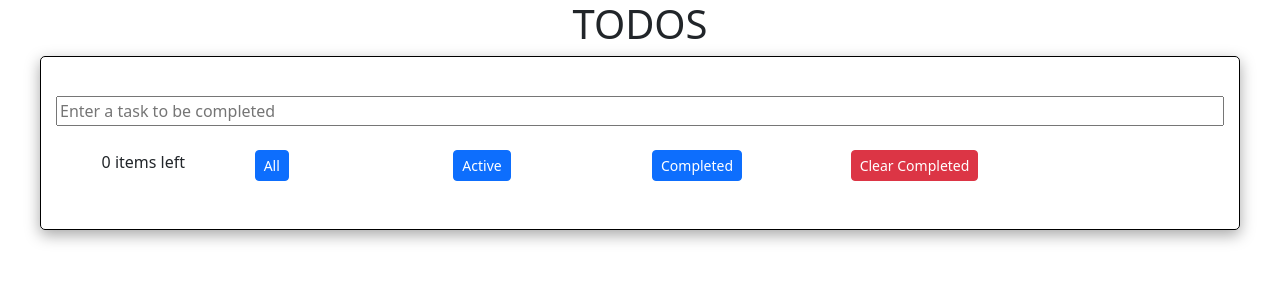
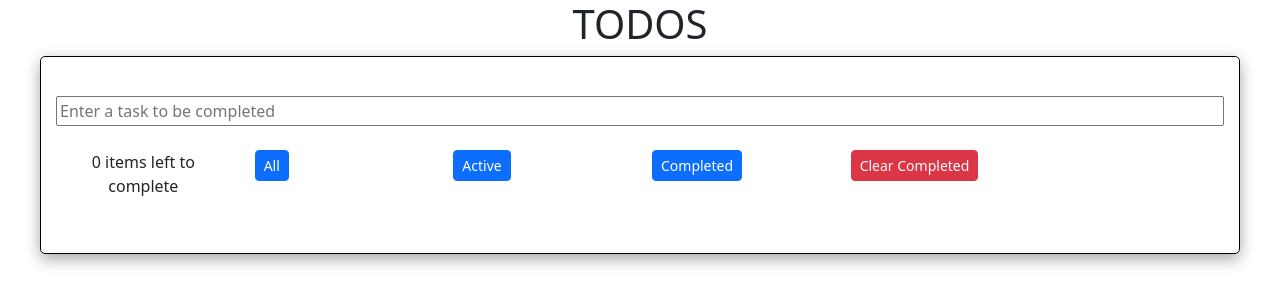
Before and after one commit to DeveloperDadd/toDoList1, a React (Create React App) app: page / in a window 1280 px wide. Shown: the top 306 px of the page. Built offline with nearby package versions, Linux system fonts and the light colour scheme.

Commit message:
Edited count so it only shows how many items are left to do instead of all the items!

```diff
--- a/src/App.js
+++ b/src/App.js
@@ -9,7 +9,8 @@ function App() {
   const [tasks, setTasks] = useState([]);
   const [tempData, setTempData] = useState("");
   const [filteredTasks, setFilteredTasks] = useState([]);
-  const [page, setPage] = useState("1")
+  const [page, setPage] = useState("1");
+  const [numActive, setNumActive] = useState(0);
 
   const handleKeyDown = (e) => {
     setTempData(e.target.value);
@@ -35,7 +36,12 @@ function App() {
     } else {
       setTasksCompleted();
     }
-  }, [tasks])
+  }, [tasks]);
+
+  useEffect(() => {
+    let count = tasks.filter(task => task.isActive === true).length;
+    setNumActive(count);
+}, [tasks])
 
   // Show all tasks in the tasks array
   function setTasksAll(e) {
@@ -94,7 +100,7 @@ function App() {
     <div id="main-container">
       <Task placeholder={taskPlaceholder.text} handleKeyDown={handleKeyDown} />
       <Tasklist filteredTasks={filteredTasks} deleteTask={deleteTask} markComplete={markComplete}/>
-      <Footer count={`${tasks.length} items left`} setAll={setTasksAll} setActive={setTasksActive} setComplete={setTasksCompleted} clearCompleted={clearCompleted}/>
+      <Footer count={`${numActive} items left to complete`} setAll={setTasksAll} setActive={setTasksActive} setComplete={setTasksCompleted} clearCompleted={clearCompleted}/>
     </div>
     </div>
   );
```
